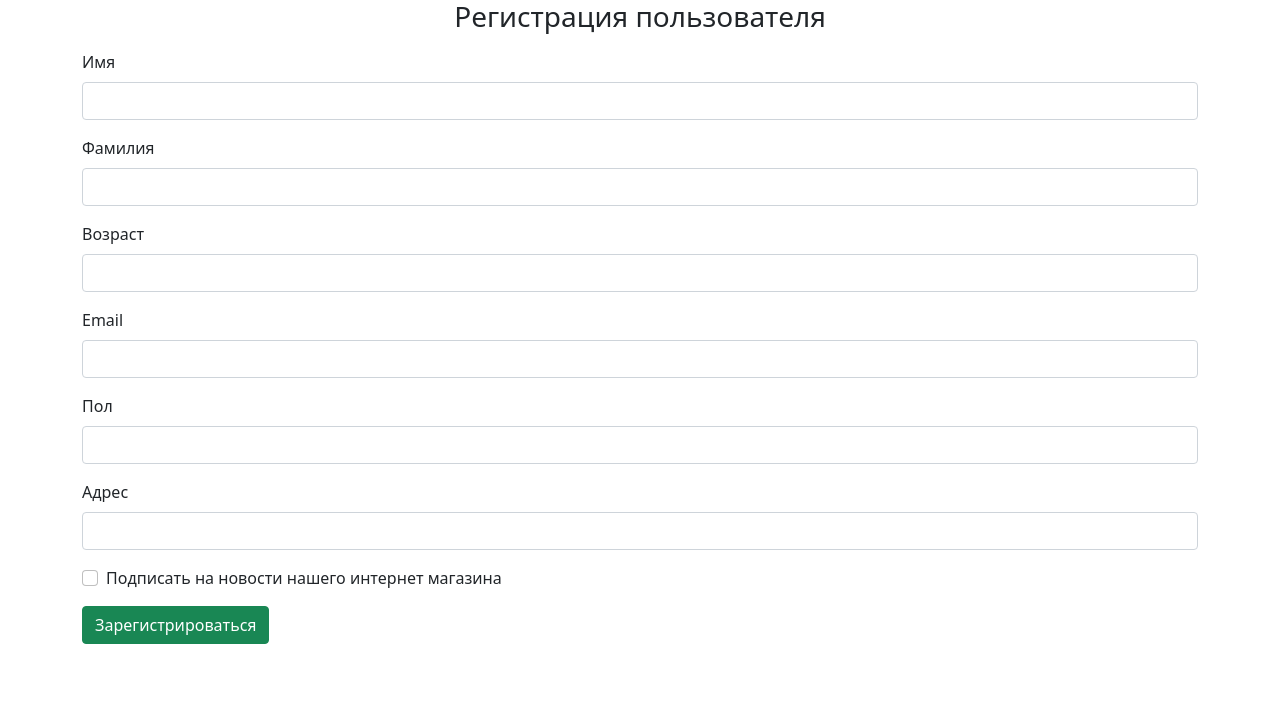
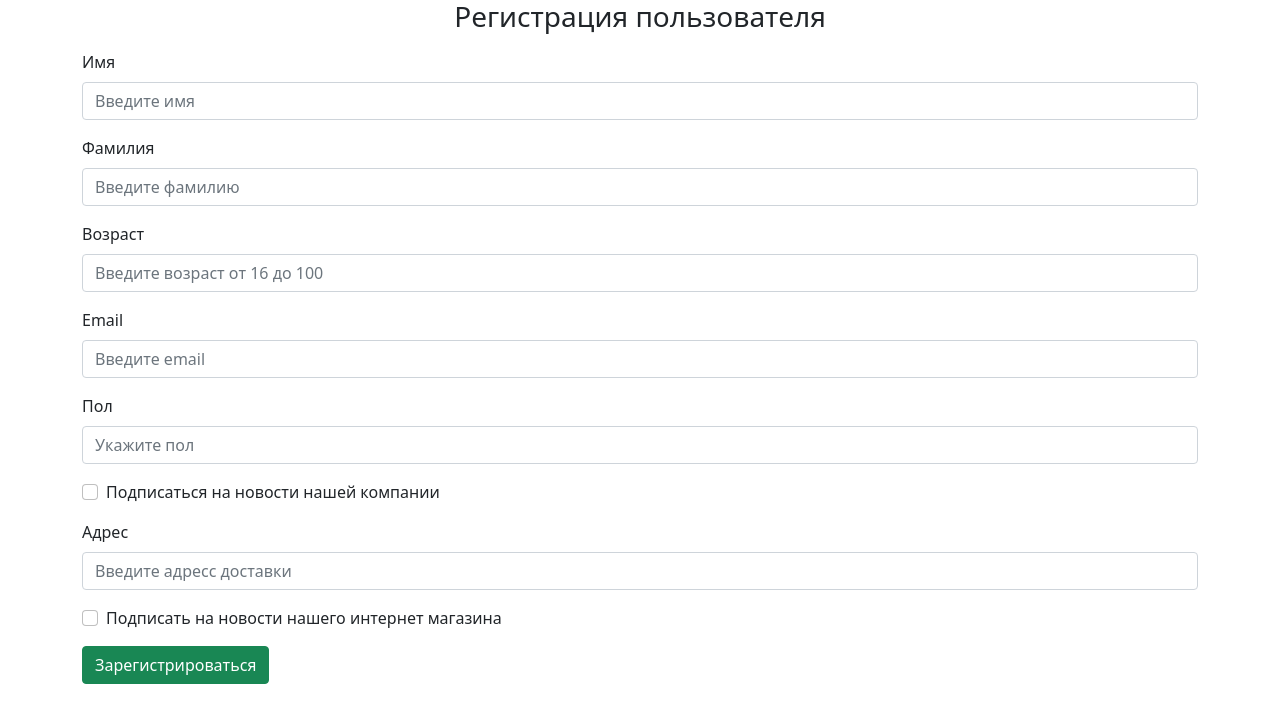
Before and after one commit to alexnaguy/Django, a Django app: page /autoriz/ in a window 1280 px wide. Shown: the top 723 px of the page. Run offline with Django 4.2, Linux system fonts and the light colour scheme; some libraries are stand-ins or nearby versions.

Commit message:
Внес исправления

```diff
--- a/mainproect/app_forms/templates/autorization.html
+++ b/mainproect/app_forms/templates/autorization.html
@@ -14,36 +14,39 @@
             {% csrf_token %}
             <div class="mb-3">
               <label for="exampleInputName" class="form-label">Имя</label>
-              <input type="text" name="name" class="form-control" id="exampleInputName" aria-describedby="nameHelp">
+              <input type="text" name="name" class="form-control" id="exampleInputName" aria-describedby="nameHelp" placeholder = "Введите имя">
             </div>
 
             <div class="mb-3">
               <label for="exampleInputLastname" class="form-label">Фамилия</label>
-              <input type="text" name="lastname" class="form-control" id="exampleInputLastname">
+              <input type="text" name="lastname" class="form-control" id="exampleInputLastname" placeholder = "Введите фамилию">
 
             </div>
 
             <div class="mb-3">
               <label for="exampleInputFamily" class="form-label">Возраст</label>
-              <input type="age" name="age" class="form-control" id="exampleInputPassword1">
+              <input type="age" name="age" class="form-control" id="exampleInputPassword1" placeholder = "Введите возраст от 16 до 100">
 
             </div>
 
             <div class="mb-3">
               <label for="exampleInputEmail" class="form-label">Email</label>
-              <input type="email" name="email" class="form-control" id="exampleInputEmail">
+              <input type="email" name="email" class="form-control" id="exampleInputEmail" placeholder = "Введите email">
               <div style="color: red;" id="emailHelp" class="form-text">{{ error }}</div>
             </div>
 
             <div class="mb-3">
               <label for="exampleInputFamily" class="form-label">Пол</label>
-              <input type="text" name="gender" class="form-control" id="exampleInputPassword1">
-
+              <input type="text" name="gender" class="form-control" id="exampleInputPassword1" placeholder = "Укажите пол">
+            </div>
+            <div class="mb-3 form-check">
+              <input type="checkbox" class="form-check-input" id="exampleCheck1">
+              <label class="form-check-label" for="exampleCheck1">Подписаться на новости нашей компании</label>
             </div>
 
             <div class="mb-3">
               <label for="exampleInputFamily" class="form-label">Адрес</label>
-              <input type="text" name="adress" class="form-control" id="exampleInputPassword1">
+              <input type="text" name="adress" class="form-control" id="exampleInputPassword1" placeholder = "Введите адресс доставки">
               <div style="color: red;" id="emailHelp" class="form-text">{{ error }}</div>
             </div>
 
```
